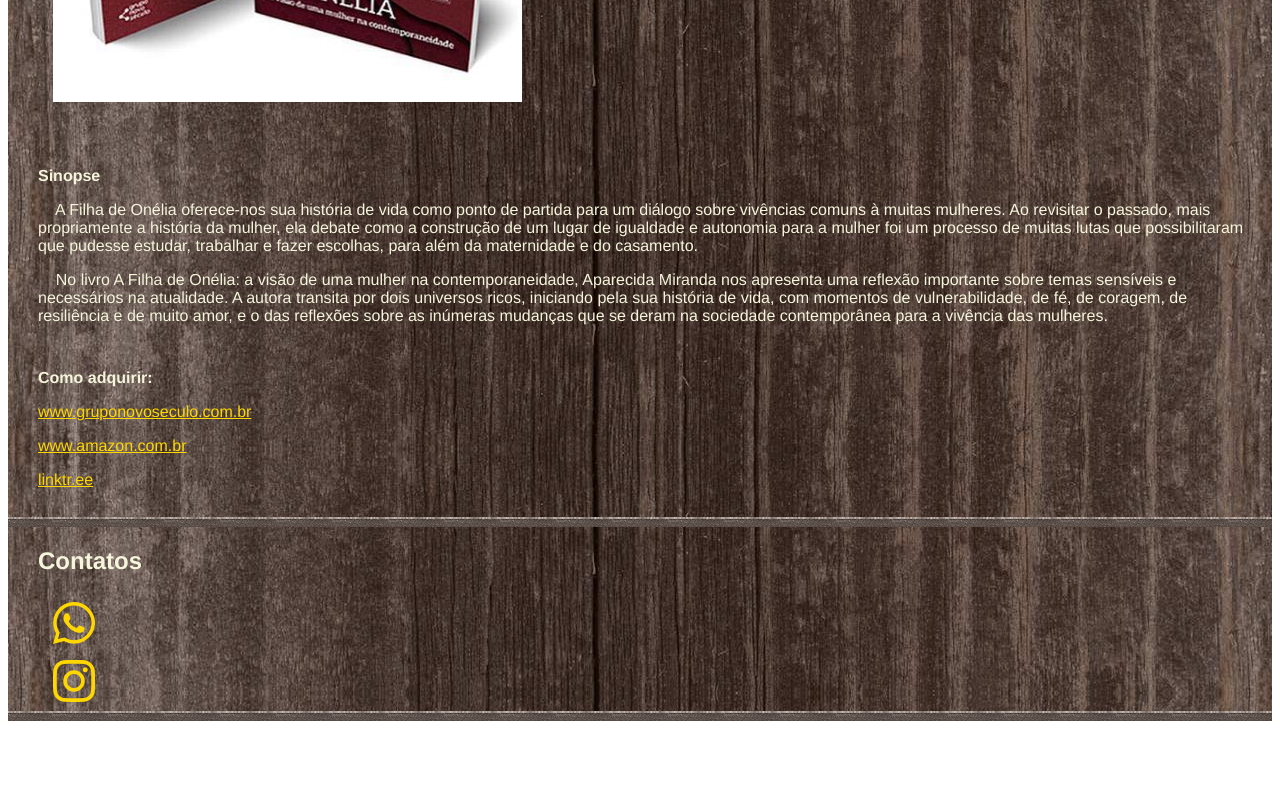
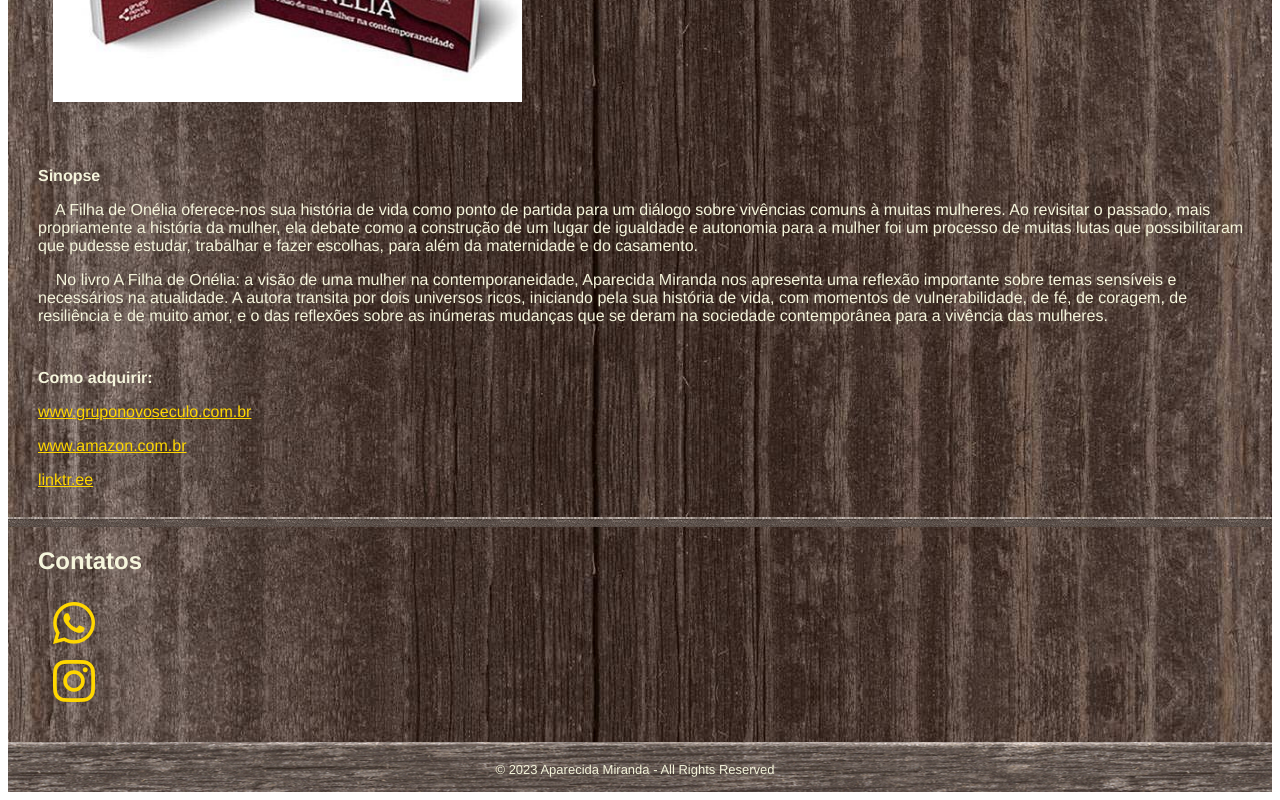
Before and after one commit to julio-villalba/Aparecida, a Vue app: page / in a window 1280 px wide. Shown: the part 1999-2799 px from the top of the page. Before the commit the page ends 2728 px from the top, so only its background shows below. Built offline with nearby package versions, Linux system fonts and the light colour scheme.

Commit message:
Ajuste novo

```diff
--- a/src/views/HomeView.vue
+++ b/src/views/HomeView.vue
@@ -98,9 +98,12 @@
             <a href="#" ><i class="fa-brands fa-linkedin fa-2xl"></i></a>
           </li> -->
         </ul>
+        <br>
       </div>
     </div>
-    <div class="line"></div>
+    <div class="line2">
+      <p class="copyright">© 2023 Aparecida Miranda - All Rights Reserved</p>
+    </div>
   </div>
 </template>
 
@@ -188,6 +191,11 @@ a {
   background: #000 url("../assets/h.png") repeat top center;
 }
 
+.line2 {
+  height: 50px;
+  background: #000 url("../assets/n.png") repeat top center;
+}
+
 .footer {
   /* height: 80px;
   width: 100%;
@@ -208,4 +216,11 @@ li {
   font-size: x-large;
   color: beige;
 }
+
+.copyright {
+  color: beige;
+  font-size: small;
+  padding: 20px;
+}
+
 </style>
```
